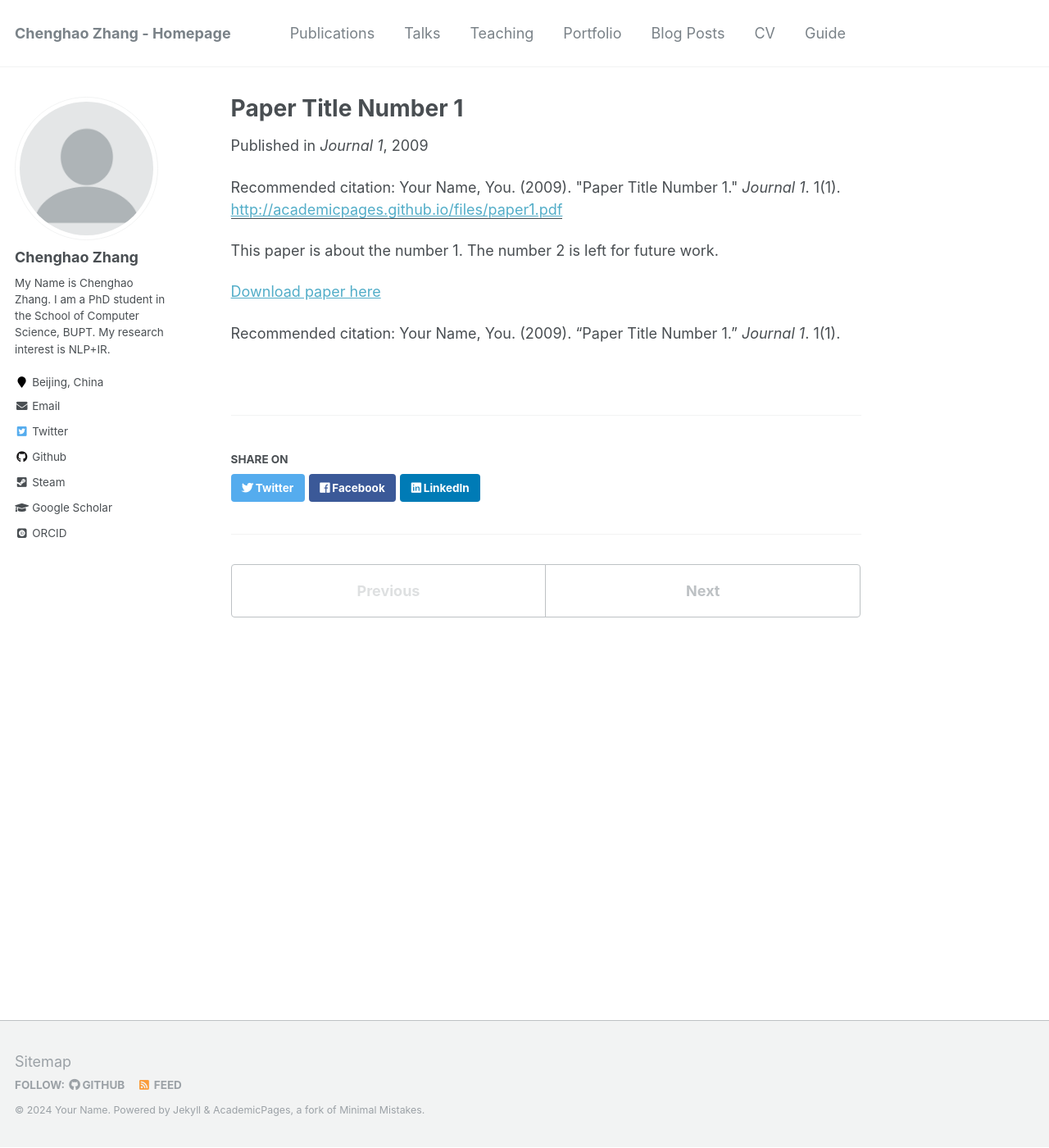
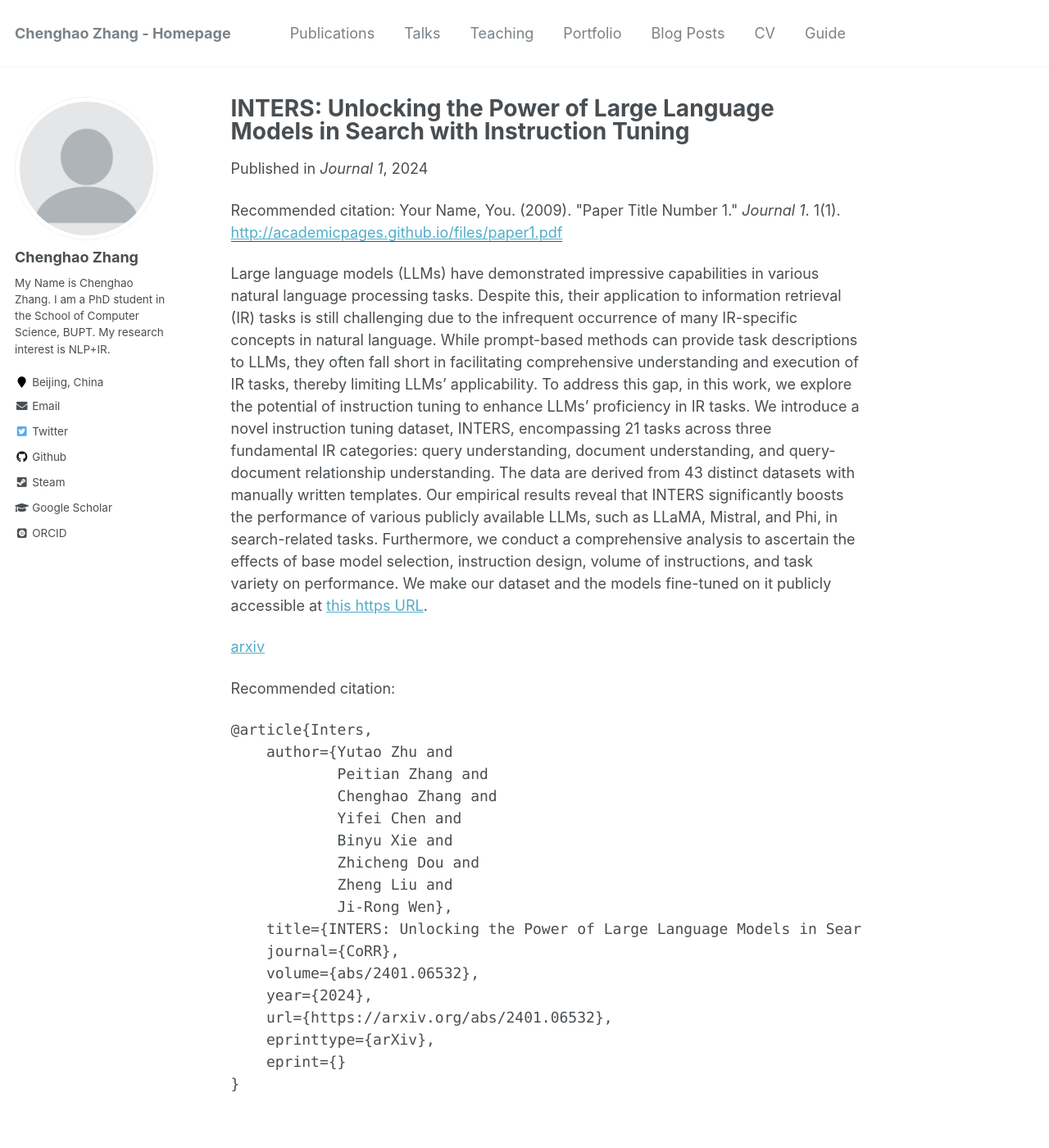
Before and after one commit to SnowNation101/SnowNation101.github.io, a Jekyll site: the page built from _publications/2009-10-01-paper-title-number-1.md, in a window 1280 px wide and 1400 px high. Shown: the whole window at 82% size. Built offline with Jekyll 4.4.1, drawn with Linux system fonts in a browser that asks for light colours; some web fonts are replaced.

Commit message:
Update 2009-10-01-paper-title-number-1.md

````diff
--- a/_publications/2009-10-01-paper-title-number-1.md
+++ b/_publications/2009-10-01-paper-title-number-1.md
@@ -1,15 +1,35 @@
 ---
-title: "Paper Title Number 1"
+title: "INTERS: Unlocking the Power of Large Language Models in Search with Instruction Tuning"
 collection: publications
 permalink: /publication/2009-10-01-paper-title-number-1
 excerpt: 'This paper is about the number 1. The number 2 is left for future work.'
-date: 2009-10-01
+date: 2024-01-15
 venue: 'Journal 1'
 paperurl: 'http://academicpages.github.io/files/paper1.pdf'
 citation: 'Your Name, You. (2009). &quot;Paper Title Number 1.&quot; <i>Journal 1</i>. 1(1).'
 ---
-This paper is about the number 1. The number 2 is left for future work.
 
-[Download paper here](http://academicpages.github.io/files/paper1.pdf)
+Large language models (LLMs) have demonstrated impressive capabilities in various natural language processing tasks. Despite this, their application to information retrieval (IR) tasks is still challenging due to the infrequent occurrence of many IR-specific concepts in natural language. While prompt-based methods can provide task descriptions to LLMs, they often fall short in facilitating comprehensive understanding and execution of IR tasks, thereby limiting LLMs' applicability. To address this gap, in this work, we explore the potential of instruction tuning to enhance LLMs' proficiency in IR tasks. We introduce a novel instruction tuning dataset, INTERS, encompassing 21 tasks across three fundamental IR categories: query understanding, document understanding, and query-document relationship understanding. The data are derived from 43 distinct datasets with manually written templates. Our empirical results reveal that INTERS significantly boosts the performance of various publicly available LLMs, such as LLaMA, Mistral, and Phi, in search-related tasks. Furthermore, we conduct a comprehensive analysis to ascertain the effects of base model selection, instruction design, volume of instructions, and task variety on performance. We make our dataset and the models fine-tuned on it publicly accessible at [this https URL](https://github.com/DaoD/INTERS).
 
-Recommended citation: Your Name, You. (2009). "Paper Title Number 1." <i>Journal 1</i>. 1(1).
+[arxiv](https://arxiv.org/abs/2401.06532)
+
+Recommended citation:
+```BibTex
+@article{Inters,
+    author={Yutao Zhu and
+            Peitian Zhang and
+            Chenghao Zhang and
+            Yifei Chen and
+            Binyu Xie and
+            Zhicheng Dou and
+            Zheng Liu and
+            Ji-Rong Wen},
+    title={INTERS: Unlocking the Power of Large Language Models in Search with Instruction Tuning},
+    journal={CoRR},
+    volume={abs/2401.06532},
+    year={2024},
+    url={https://arxiv.org/abs/2401.06532},
+    eprinttype={arXiv},
+    eprint={}
+}
+```
````
